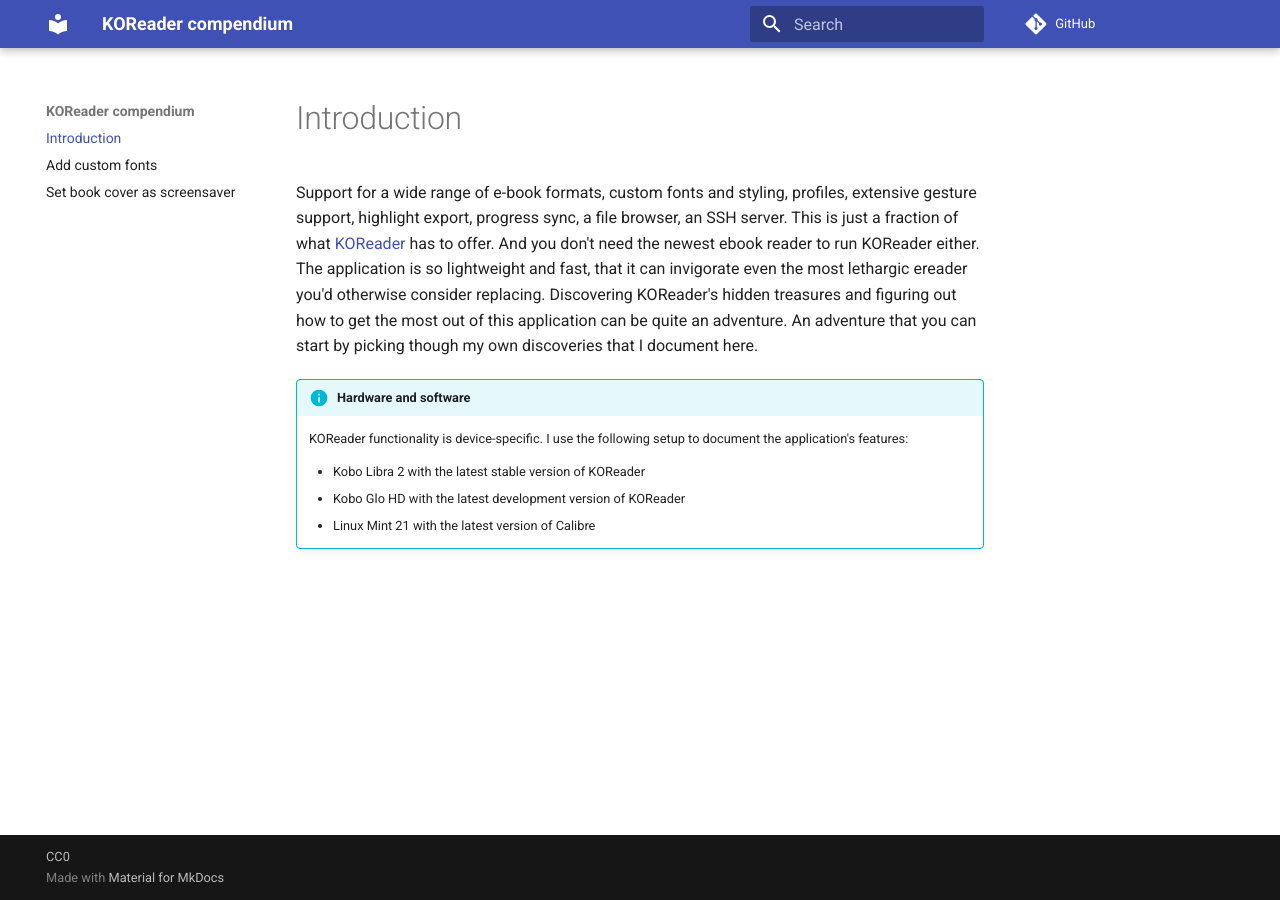
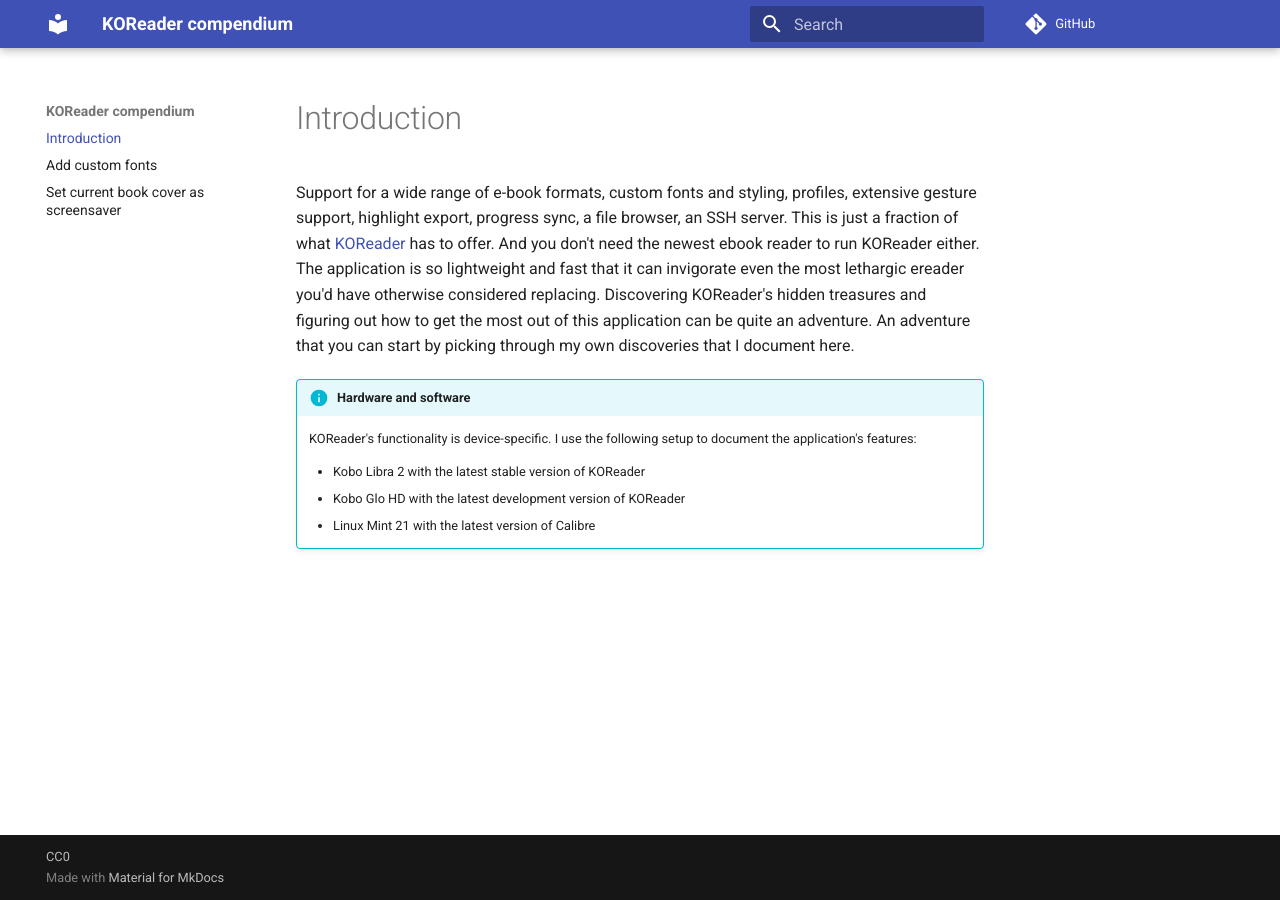
Before and after one commit to dmpop/koreader-compendium, an MkDocs documentation site: the page built from docs/index.md, in a window 1280 px wide. Built offline with MkDocs 1.6.1 and Material for MkDocs 9.7.7, drawn with Linux system fonts in a browser that asks for light colours; comment, search, counter and statistics services are not loaded.

Commit message:
Update pages

```diff
--- a/docs/index.md
+++ b/docs/index.md
@@ -1,9 +1,9 @@
 # Introduction
 
-Support for a wide range of e-book formats, custom fonts and styling, profiles, extensive gesture support, highlight export, progress sync, a file browser, an SSH server. This is just a fraction of what [KOReader](https://github.com/koreader/koreader) has to offer. And you don't need the newest ebook reader to run KOReader either. The application is so lightweight and fast, that it can invigorate even the most lethargic ereader you'd otherwise consider replacing. Discovering KOReader's hidden treasures and figuring out how to get the most out of this application can be quite an adventure. An adventure that you can start by picking though my own discoveries that I document here.
+Support for a wide range of e-book formats, custom fonts and styling, profiles, extensive gesture support, highlight export, progress sync, a file browser, an SSH server. This is just a fraction of what [KOReader](https://github.com/koreader/koreader) has to offer. And you don't need the newest ebook reader to run KOReader either. The application is so lightweight and fast that it can invigorate even the most lethargic ereader you'd have otherwise considered replacing. Discovering KOReader's hidden treasures and figuring out how to get the most out of this application can be quite an adventure. An adventure that you can start by picking through my own discoveries that I document here.
 
 !!! info "Hardware and software"
-    KOReader functionality is device-specific. I use the following setup to document the application's features:
+    KOReader's functionality is device-specific. I use the following setup to document the application's features:
 
     - Kobo Libra 2 with the latest stable version of KOReader
     - Kobo Glo HD with the latest development version of KOReader
```
Also changed, not shown: docs/custom-font.md (+2 -0 lines), docs/screensaver.md (+2 -2 lines).
